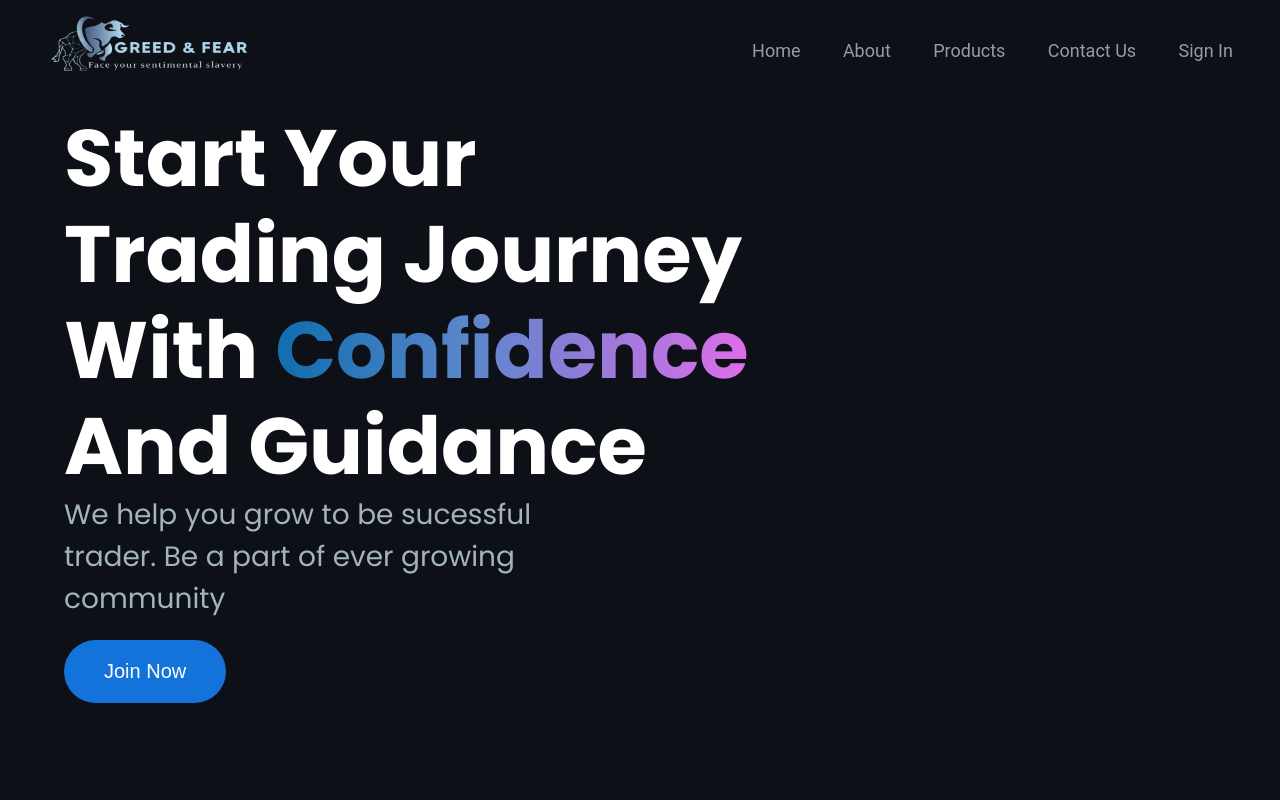
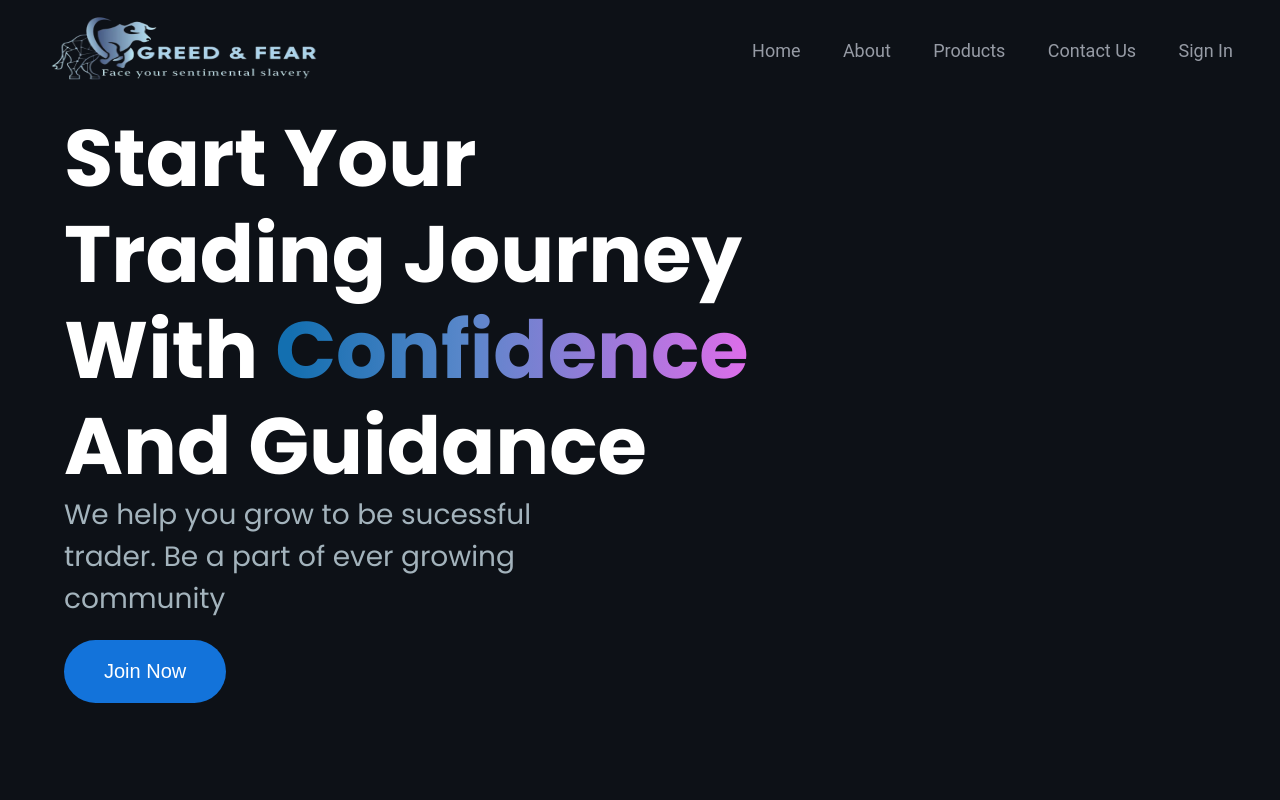
Before and after one commit to johnson845173/greedandfear, a plain HTML site: page index.html in a window 1280 px wide. Shown: the top 800 px of the page. Drawn offline with Linux system fonts and the light colour scheme.

Commit message:
Increased logo size

```diff
--- a/src/css/style.css
+++ b/src/css/style.css
@@ -52,6 +52,11 @@ body{
         font-size: 20px;
         color: rgb(255, 255, 255);
         z-index: 7;
+      }
+
+      .slogan{
+        width: 270px;
+        height: 80px;
       }
 
       .navbar .nav-header .nav-logo {
```
